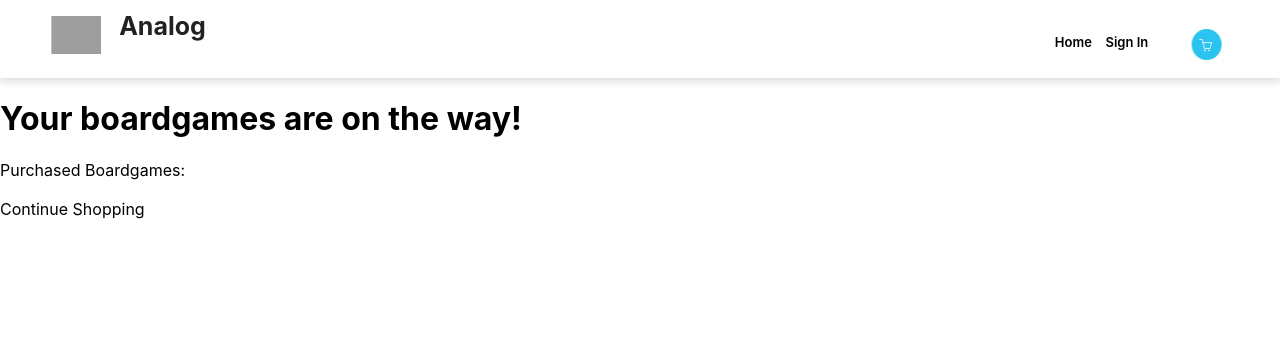
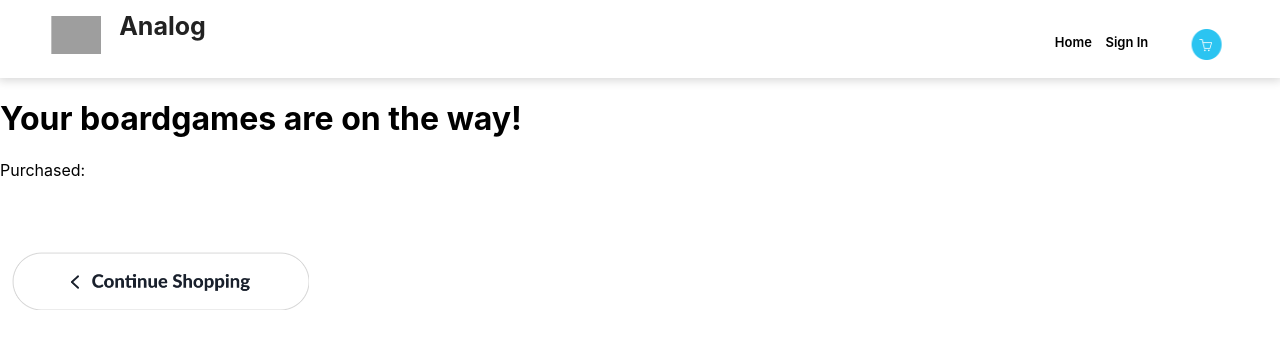
Before and after one commit to johnlinatoc/analog-frontend, a React (Create React App) app: page /success in a window 1280 px wide. Shown: the top 348 px of the page. Built offline with nearby package versions, Linux system fonts and the light colour scheme; no server answers; grey boxes are pictures that could not be loaded.

Commit message:
updated success page and fixed navbar bug on success page

```diff
--- a/src/App.js
+++ b/src/App.js
@@ -122,7 +122,9 @@ class App extends Component {
         handleLogin={(user) => {this.handleLogin(user)}}/>
       }} />
       <Route path="/success" render={() => {
-        return <Success boardgames={this.state.cart}/>
+        return <Success
+        boardgames={this.state.cart}
+        handleLogin={(user) => {this.handleLogin(user)}}/>
       }} />
     </div>
      );
--- a/src/CheckoutContainer/Cart/Success.js
+++ b/src/CheckoutContainer/Cart/Success.js
@@ -1,9 +1,28 @@
 import React from 'react';
 import { Link } from "react-router-dom";
+import Button from '../Cart/images/continue.png'
+import Api from '../../services/api'
 
 
 
 class Success extends React.Component {
+
+  componentDidMount(){
+    const token = localStorage.getItem('token')
+    if(!token) {
+      // this.props.history.push('/login')
+    }
+    else {
+      Api.currentUser(token)
+        .then(data => {
+          if(data.error){
+            this.props.history.push('/login')
+          } else {
+            this.props.handleLogin(data)
+          }
+        })
+    }
+  }
 
   renderBoardgames(){
     console.log('!!!')
@@ -18,9 +37,13 @@ render(){
       return (
         <div className='success-container'>
           <h1>Your boardgames are on the way!</h1>
-        <p>Purchased Boardgames:</p>
+          <p>Purchased:</p>
           <h3>{this.renderBoardgames()}</h3>
-        <Link to="/">Continue Shopping</Link>
+          <Link to="/">
+            <div className='continue-button'>
+              <img src={Button}/>
+            </div>
+          </Link>
         </div>
       );
     }
--- a/src/UserStatus/Login.js
+++ b/src/UserStatus/Login.js
@@ -33,7 +33,7 @@ class Login extends React.Component {
           })
         } else {
           this.props.handleLogin(data)
-          this.props.history.push(`/profile`)
+          this.props.history.push(`/`)
         }
       })
   }
```
Lines whose indentation alone changed are shown as unchanged.
